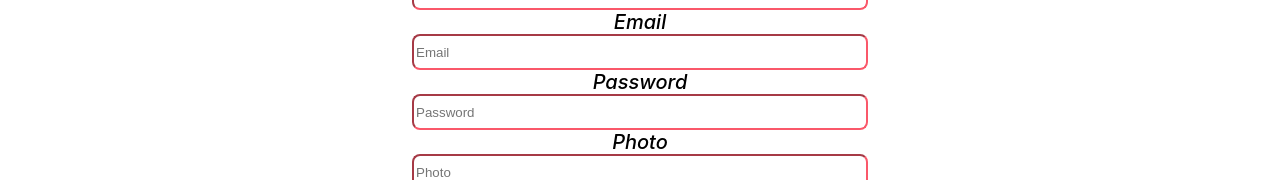
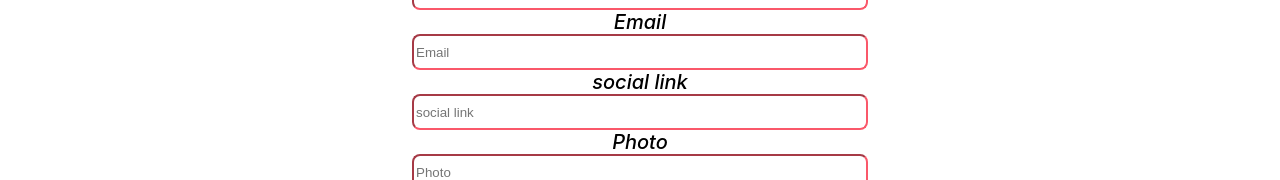
Before and after one commit to calvin-arieri/let-s-connect, a React (Create React App) app: page /add_details in a window 1280 px wide. Shown: the part 250-430 px from the top of the page. Built offline with nearby package versions, Linux system fonts and the light colour scheme.

Commit message:
fixed suggestion

```diff
--- a/src/components/SignUp.js
+++ b/src/components/SignUp.js
@@ -60,6 +60,7 @@ function SignUp() {
         })
           .then((response) => response.json())
           .then((data) => console.log(data)); // JSON data returned from server
+          alert("You have successfuly joined. Navigate to find you match and enter username")
 
   };
 
@@ -82,9 +83,9 @@ function SignUp() {
           <br />
           <input placeholder="Email" type="text" name="email" value={formState.email} onChange={handleChange} />
           <br />
-          <label for="password">Password</label>
+          <label for="password">social link</label>
           <br />
-          <input placeholder="Password" type="password" name="password" value={formState.password} onChange={handleChange} />
+          <input placeholder="social link" type="text" name="password" value={formState.password} onChange={handleChange} />
           <br />
           <label for="photo">Photo</label>
           <br />
--- a/src/components/Suggestion.js
+++ b/src/components/Suggestion.js
@@ -1,7 +1,7 @@
 import { useState, useEffect } from "react";
 
 
-function Suggestion({maximum_age, minimum_age, location, preferred_gender, interest, type_relationship, current_user}) {
+function Suggestion({maximum_age, minimum_age, location, interest, type_relationship ,current_user}) {
     const [profiles, setProfiles] = useState([]);
     //console.log(typeof minimum_age)
     useEffect(() => {
@@ -10,10 +10,9 @@ function Suggestion({maximum_age, minimum_age, location, preferred_gender, inter
         .then((data) => setProfiles(data))
         .catch((err) => console.log(err));
     }, []);
-    // eslint-disable-next-line
     const SuggestedProfiles = profiles.filter((profile_filter) => {
 //console.log(typeof Number(profile_filter.age))
-        if(minimum_age>=Number(profile_filter.age) , maximum_age<= Number(profile_filter.age) , location === profile_filter.location && preferred_gender === profile_filter.pGender && interest === profile_filter.interest && type_relationship === profile_filter.type ){
+        if(minimum_age >= Number(profile_filter.age) || maximum_age <= Number(profile_filter.age) && location === profile_filter.location &&  interest === profile_filter.interest && type_relationship === profile_filter.type && current_user !== profile_filter.userName ){
             return(profile_filter)
         }
     })
```
